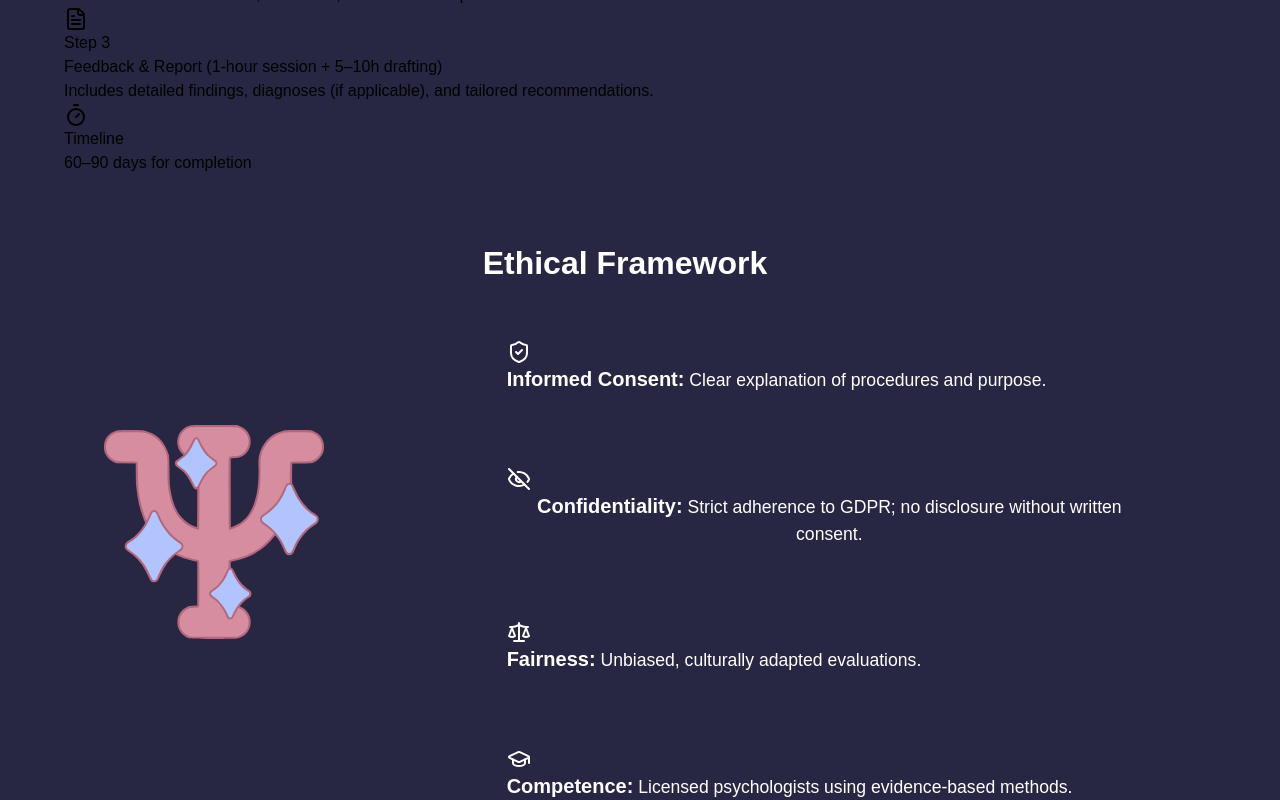
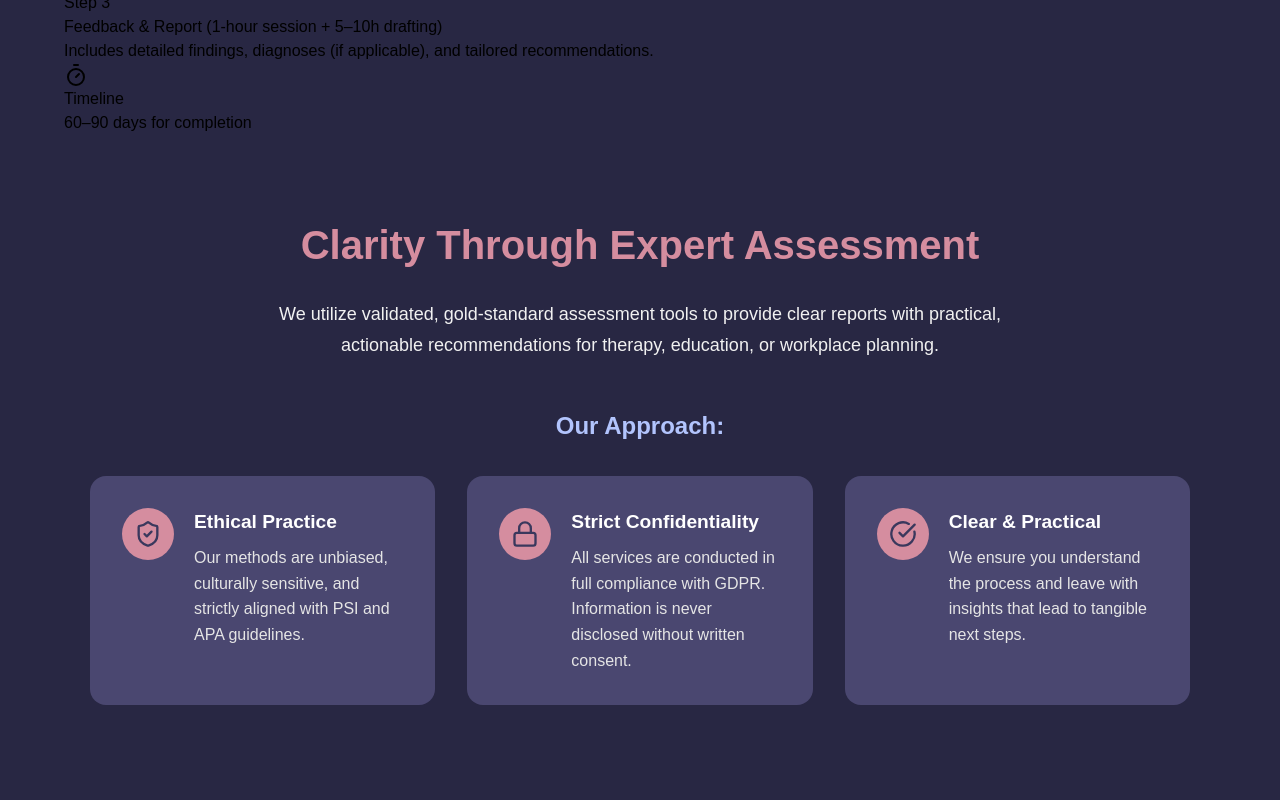
Before and after one commit to MuriloNogr/PsychologyCareIr, a Next.js app: page / in a window 1280 px wide. Shown: the part 5340-6140 px from the top of the page. Built offline with nearby package versions, Linux system fonts and the light colour scheme.

Commit message:
New components and corrections

```diff
--- a/src/app/page.tsx
+++ b/src/app/page.tsx
@@ -2,6 +2,7 @@ import Header from "@/components/Header";
 import Hero from "@/components/Hero";
 import ConditionsAssessed from "@/components/ConditionsAssessed";
 import AssessmentProcess from "@/components/AssessmentProcess";
+import Approach from "@/components/Approach";
 import KeyPrinciples from "@/components/KeyPrinciples";
 import Assessments from "@/components/Assessments";
 import EthicalFramework from "@/components/EthicalFramework";
@@ -23,6 +24,7 @@ export default function Home() {
                 <ConditionsAssessed />
                 <KeyPrinciples/>
                 <AssessmentProcess/>
+                <Approach/>
                 <EthicalFramework />
                 <Team />
                 <Faqs/>
--- /dev/null
+++ b/src/components/Approach.tsx
@@ -0,0 +1,65 @@
+"use client";
+
+import React from "react";
+import "@/styles/approach.css";
+import { ShieldCheck, Lock, CheckCircle } from "lucide-react";
+
+const Approach = () => {
+    return (
+        <section className="approach-section">
+            <div className="approach-wrapper">
+                <h2 className="approach-title">Clarity Through Expert Assessment</h2>
+                <p className="approach-intro">
+                    We utilize validated, gold-standard assessment tools to provide clear
+                    reports with practical, actionable recommendations for therapy,
+                    education, or workplace planning.
+                </p>
+
+                <h3 className="approach-subtitle">Our Approach:</h3>
+
+                <div className="approach-grid">
+                    <div className="approach-card">
+                        <div className="approach-icon">
+                            <ShieldCheck size={28} />
+                        </div>
+                        <div>
+                            <h4 className="approach-card-title">Ethical Practice</h4>
+                            <p className="approach-card-text">
+                                Our methods are unbiased, culturally sensitive, and strictly
+                                aligned with PSI and APA guidelines.
+                            </p>
+                        </div>
+                    </div>
+
+                    <div className="approach-card">
+                        <div className="approach-icon">
+                            <Lock size={28} />
+                        </div>
+                        <div>
+                            <h4 className="approach-card-title">Strict Confidentiality</h4>
+                            <p className="approach-card-text">
+                                All services are conducted in full compliance with GDPR.
+                                Information is never disclosed without written consent.
+                            </p>
+                        </div>
+                    </div>
+
+                    <div className="approach-card">
+                        <div className="approach-icon">
+                            <CheckCircle size={28} />
+                        </div>
+                        <div>
+                            <h4 className="approach-card-title">Clear & Practical</h4>
+                            <p className="approach-card-text">
+                                We ensure you understand the process and leave with insights
+                                that lead to tangible next steps.
+                            </p>
+                        </div>
+                    </div>
+                </div>
+            </div>
+        </section>
+    );
+};
+
+export default Approach;
--- a/src/components/Assessments.tsx
+++ b/src/components/Assessments.tsx
@@ -40,7 +40,7 @@ export default function Assessments() {
             description:
                 "Comprehensive evaluations of emotional, behavioral, and mental health concerns to guide therapeutic interventions",
             details: (
-                <div className="space-y-3 text-neutral-200/90 bg-3a385d">
+                <div className="space-y-3 text-neutral-200/90 bg-2e2c4a">
                     <p className="font-semibold text-[#d58d9f]">
                         The conditions assessed include, but are not limited to:
                     </p>
@@ -208,9 +208,9 @@ export default function Assessments() {
                     </div>
 
                     {/* Nota */}
-                    <div className="note-container">
-                        <p className="note-text">
-              <span className="note-highlight">
+                    <div className="note-container1">
+                        <p className="note-text1">
+              <span className="note-highlight1">
                 Our goal is to provide precise, actionable insights that empower clients to thrive.
               </span>
                         </p>
--- a/src/components/Notes.tsx
+++ b/src/components/Notes.tsx
@@ -5,13 +5,29 @@ import "@/styles/note.css";
 
 const Notes = () => {
     return (
-        <div className="note-container">
-            <p className="note-text">
-                <span className="note-highlight">A Note on Diagnosis:</span> Assessments compare symptoms to DSM-V-TR criteria, but not all difficulties indicate a disorder. Accurate diagnosis relies on client-provided evidence (e.g., school reports, medical history). Our goal is to guide support—not labels.
-                <br /><br />
-                <span className="note-highlight">Licensed Practice:</span> All evaluations are conducted by PSI-registered psychologists using approved tools (tests and protocols).
-            </p>
-        </div>
+        <section className="note-section">
+            <div className="note-container">
+                <h2 className="note-title">A Note on Diagnosis</h2>
+
+                <p className="note-text">
+                    Assessments compare symptoms to <span className="highlight">DSM-V-TR criteria</span>,
+                    but not all difficulties indicate a disorder.
+                </p>
+
+                <p className="note-text">
+                    Accurate diagnosis relies on <span className="highlight">client-provided evidence</span>
+                    (e.g., school reports, medical history). Our goal is to guide support—not labels.
+                </p>
+
+                <div className="note-card">
+                    <h3 className="note-subtitle">Licensed Practice</h3>
+                    <p>
+                        All evaluations are conducted by <span className="highlight">PSI-registered psychologists</span>
+                        using approved tools (tests and protocols).
+                    </p>
+                </div>
+            </div>
+        </section>
     );
 };
 
--- /dev/null
+++ b/src/styles/approach.css
@@ -0,0 +1,78 @@
+.approach-section {
+    color: #fff;
+    padding: 5rem 1.5rem;
+}
+
+.approach-wrapper {
+    max-width: 1100px;
+    margin: 0 auto;
+    text-align: center;
+}
+
+.approach-title {
+    font-size: 2.5rem;
+    font-weight: 700;
+    color: #d58d9f; /* rosa claro */
+    margin-bottom: 1.5rem;
+}
+
+.approach-intro {
+    font-size: 1.125rem;
+    line-height: 1.7;
+    max-width: 800px;
+    margin: 0 auto 3rem auto;
+    color: #f1f1f1;
+}
+
+.approach-subtitle {
+    font-size: 1.5rem;
+    font-weight: 600;
+    color: #b2c4fd; /* azul suave */
+    margin-bottom: 2rem;
+}
+
+.approach-grid {
+    display: grid;
+    grid-template-columns: repeat(auto-fit, minmax(280px, 1fr));
+    gap: 2rem;
+}
+
+.approach-card {
+    background: #4a4770;
+    border-radius: 1rem;
+    padding: 2rem;
+    display: flex;
+    gap: 1.25rem;
+    align-items: flex-start;
+    text-align: left;
+    transition: transform 0.3s ease, box-shadow 0.3s ease;
+}
+
+.approach-card:hover {
+    transform: translateY(-6px);
+    box-shadow: 0 8px 20px rgba(0, 0, 0, 0.25);
+}
+
+.approach-icon {
+    background-color: #d58d9f; /* rosa claro */
+    color: #3a385d; /* contraste com fundo */
+    border-radius: 50%;
+    padding: 0.75rem;
+    flex-shrink: 0;
+    display: flex;
+    align-items: center;
+    justify-content: center;
+}
+
+.approach-card-title {
+    font-size: 1.2rem;
+    font-weight: 600;
+    margin-bottom: 0.5rem;
+    color: #fff;
+}
+
+.approach-card-text {
+    font-size: 1rem;
+    line-height: 1.6;
+    color: #e5e5e5;
+}
--- a/src/styles/note.css
+++ b/src/styles/note.css
@@ -1,4 +1,4 @@
-.note-container {
+.note-container1 {
     display: flex;
     flex-direction: row;
     align-items: center;
@@ -12,7 +12,7 @@
     isolation: isolate;
 }
 
-.note-container::before {
+.note-container1::before {
     content: "";
     position: absolute;
     left: 1.5rem;
@@ -23,14 +23,64 @@
     border-radius: 9999px;
 }
 
-.note-text {
+.note-text1 {
     color: #f0f0f0;
     font-size: 1.125rem; /* text-lg */
     line-height: 1.75rem;
     white-space: pre-wrap;
 }
 
-.note-highlight {
+.note-highlight1 {
     font-weight: 700;
     color: #b2c4fd;
 }
+
+.note-section {
+    padding: 6rem 2rem;
+    display: flex;
+    justify-content: center;
+}
+
+.note-container {
+    max-width: 900px;
+    background: #2e2c4a; /* tom mais claro do fundo */
+    border-radius: 1.5rem;
+    padding: 3rem;
+    color: #fff;
+    box-shadow: 0 10px 30px rgba(0,0,0,0.25);
+    text-align: center;
+}
+
+.note-title {
+    font-size: 2.5rem;
+    font-weight: 700;
+    color: #d58d9f; /* rosa claro */
+    margin-bottom: 2rem;
+}
+
+.note-text {
+    font-size: 1.2rem;
+    line-height: 1.8;
+    margin-bottom: 1.5rem;
+}
+
+.note-card {
+    margin-top: 2.5rem;
+    padding: 2rem;
+    background: #3a385d;
+    border-left: 6px solid #d58d9f; /* destaque rosa */
+    border-radius: 1rem;
+    text-align: left;
+}
+
+.note-subtitle {
+    font-size: 1.4rem;
+    font-weight: 600;
+    margin-bottom: 0.8rem;
+    color: #b2c4fd; /* azul suave */
+}
+
+.highlight {
+    color: #d58d9f; /* rosa claro para dar ênfase */
+    font-weight: 600;
+}
```
Also changed, not shown: src/components/ui/wobble-card.tsx (deleted, +0 -80 lines).
